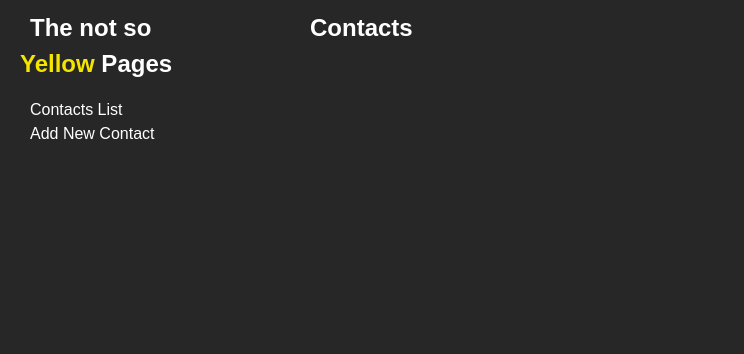
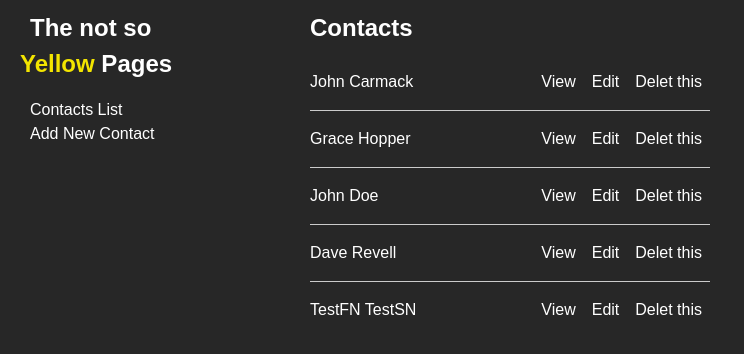
Before and after one commit to boolean-uk/react-address-book, a React (Create React App) app: page / in a window 1280 px wide. Shown: the top 354 px of the page, without its empty margins (0-744 px from the left). Built offline with nearby package versions, Linux system fonts and the light colour scheme; data requests are answered from the project's data file.

Commit message:
Ext. 4 completed

```diff
--- a/db/db.json
+++ b/db/db.json
@@ -1,3 +1,59 @@
 {
-  "contacts": []
+  "contacts": [
+    {
+      "id": 1,
+      "firstName": "John",
+      "lastName": "Carmack",
+      "street": "10 Keen Street",
+      "city": "London",
+      "email": "JohnCarmack@ntlword.com",
+      "linkedIn": "John Carmack",
+      "twitter": "@JohnnyBoi",
+      "pronouns": "He/Him"
+    },
+    {
+      "id": 2,
+      "firstName": "Grace",
+      "lastName": "Hopper",
+      "street": "32 Deebug Road",
+      "city": "London",
+      "pronouns": "She/Her",
+      "email": "GHopper@hotmail.com",
+      "linkedIn": "Grace Hopper",
+      "twitter": "@GrassHopper"
+    },
+    {
+      "firstName": "John",
+      "lastName": "Doe",
+      "street": "20 Brighton Road",
+      "city": "Jersey",
+      "id": 4,
+      "email": "JohnDoe@hotmail.com",
+      "twitter": "@JohnnyD",
+      "linkedIn": "John Doe",
+      "pronouns": "He/Him"
+    },
+    {
+      "firstName": "Dave",
+      "lastName": "Revell",
+      "street": "123 John Doe Ave",
+      "city": "Sealand",
+      "email": "DaveRevell@Sealand.com",
+      "linkedIn": "Dave",
+      "twitter": "Dex",
+      "id": 3,
+      "pronouns": "He/Him"
+    },
+    {
+      "firstName": "TestFN",
+      "lastName": "TestSN",
+      "street": "123 Test Street",
+      "city": "Test City",
+      "email": "Test@Testmail.com",
+      "linkedIn": "Test LinkedIn",
+      "twitter": "@TestOnTwitter",
+      "id": 5,
+      "pronouns": "They/It"
+    }
+  ]
 }
--- a/src/components/ContactsList.js
+++ b/src/components/ContactsList.js
@@ -20,6 +20,7 @@ function ContactsList(props) {
     const filteredContacts = contacts.filter(contact => {
       contact.id !== id
     })
+    console.log(filteredContacts)
     setContacts(filteredContacts)
   }
 
@@ -41,7 +42,7 @@ function ContactsList(props) {
                 { /** TODO: Make a Link here to view contact */}
                 <Link to={`/contacts/${contact.id}/view`}>View</Link>
                 <Link to={`/contacts/${contact.id}/edit`} state={{contact}}>Edit</Link>
-                <a href='#' onClick={handleDelete(contact.id)}>Delet this</a>
+                <a href='' onClick={() => handleDelete(contact.id)}>Delet this</a>
               </p>
             </li>
           )
```
